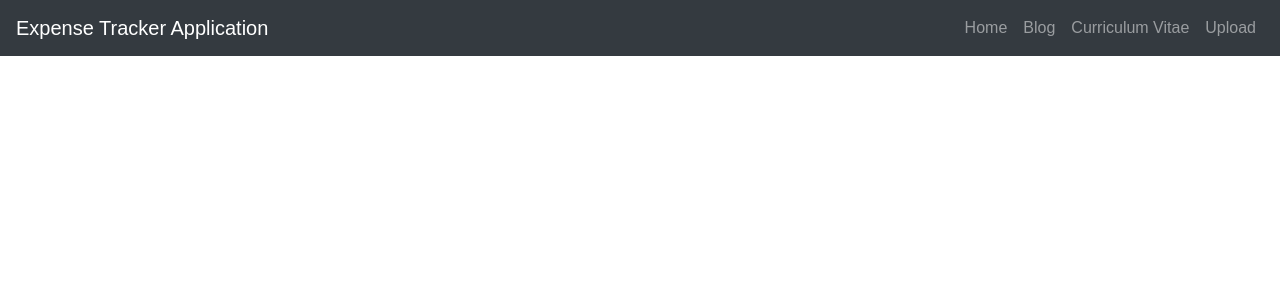
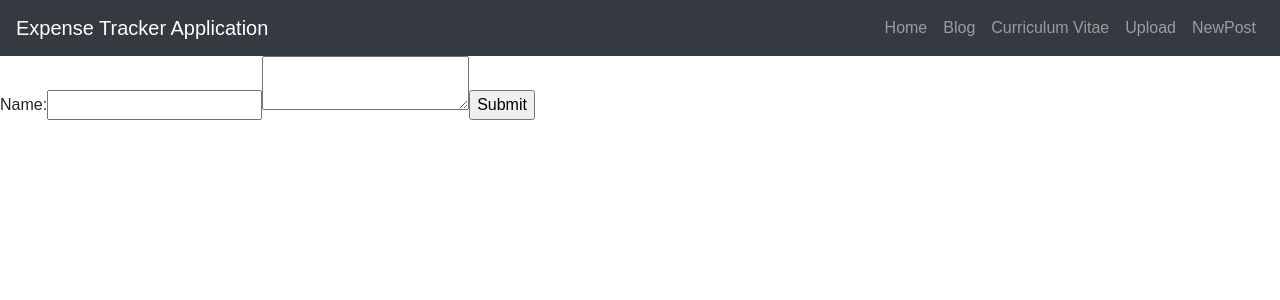
Before and after one commit to Beavish/springboot-blog, a React (Create React App) app in the folder blog/frontend/: page /NewPost in a window 1280 px wide. Shown: the top 300 px of the page. Built offline with nearby package versions, Linux system fonts and the light colour scheme.

Commit message:
UI creating posts without images

```diff
--- a/blog/frontend/package.json
+++ b/blog/frontend/package.json
@@ -3,6 +3,8 @@
   "version": "0.1.0",
   "private": true,
   "dependencies": {
+    "@ckeditor/ckeditor5-build-classic": "^18.0.0",
+    "@ckeditor/ckeditor5-react": "^2.1.0",
     "@material-ui/core": "^4.9.8",
     "@material-ui/icons": "^4.9.1",
     "audit": "0.0.6",
--- a/blog/frontend/src/App.js
+++ b/blog/frontend/src/App.js
@@ -5,6 +5,7 @@ import Blog from './Blog';
 import Home from './Home';
 import CV from './Cv';
 import Upload from './Upload'
+import NewPost from './NewPost'
 
 
 class App extends Component {
@@ -18,6 +19,8 @@ class App extends Component {
            <Route path='/Blog' exact={true} component={Blog}/>
            <Route path='/Cv' exact={true} component={CV}/>
            <Route path='/Upload' exact={true} component={Upload}/>
+           <Route path='/NewPost' exact={true} component={NewPost}/>
+
       </Switch>
    </Router>
 
--- a/blog/frontend/src/AppNav.js
+++ b/blog/frontend/src/AppNav.js
@@ -22,6 +22,9 @@ class AppNav extends Component {
                   <NavItem>
                     <NavLink href="/Upload">Upload</NavLink>
                   </NavItem>
+                  <NavItem>
+                    <NavLink href="/NewPost">NewPost</NavLink>
+                  </NavItem>
 
                 </Nav>
 
--- /dev/null
+++ b/blog/frontend/src/NewPost.js
@@ -0,0 +1,64 @@
+import React, { Component } from "react";
+
+class NewPost extends Component {
+    emptyItem = {
+        title : "" ,
+        content:"",
+        date_created : new Date(),
+    }
+
+    constructor(props) {
+        super(props);
+        this.state = {date_created :new Date(),item : this.emptyItem};
+
+        this.handleChange = this.handleChange.bind(this);
+        this.handleSubmit = this.handleSubmit.bind(this);
+      }
+
+      handleChange(event) {
+        const target= event.target;
+        const value= target.value;
+        const name = target.name;
+        let item={...this.state.item};
+        item[name] = value;
+        this.setState({item});
+        console.log(item);
+
+      }
+
+      handleSubmit(event) {
+        const item = this.state.item;
+        alert('A Title was submitted: ' + item.title);
+        alert("Some Content was submitted: " +item.content )
+         fetch(`/posts/post/new`, {
+            method : 'POST',
+            headers : {
+              'Accept': 'application/json',
+              'Content-Type': 'application/json'
+            },
+            body : JSON.stringify(item),
+          });
+
+          event.preventDefault();
+
+      }
+
+  render() {
+    return (
+
+      <div>
+        <form onSubmit={this.handleSubmit}>
+        <label>
+          Name:
+          <input type="text" name="title" onChange={this.handleChange} />
+          <textarea type="text" name="content" onChange={this.handleChange}></textarea>
+        </label>
+        <input type="submit" value="Submit" />
+      </form>
+      </div>
+
+    );
+  }
+}
+
+export default NewPost;
```
Also changed, not shown: blog/frontend/src/Upload.js (+6 -2 lines), 2 other files (tests, documents, lock files or other folders).
